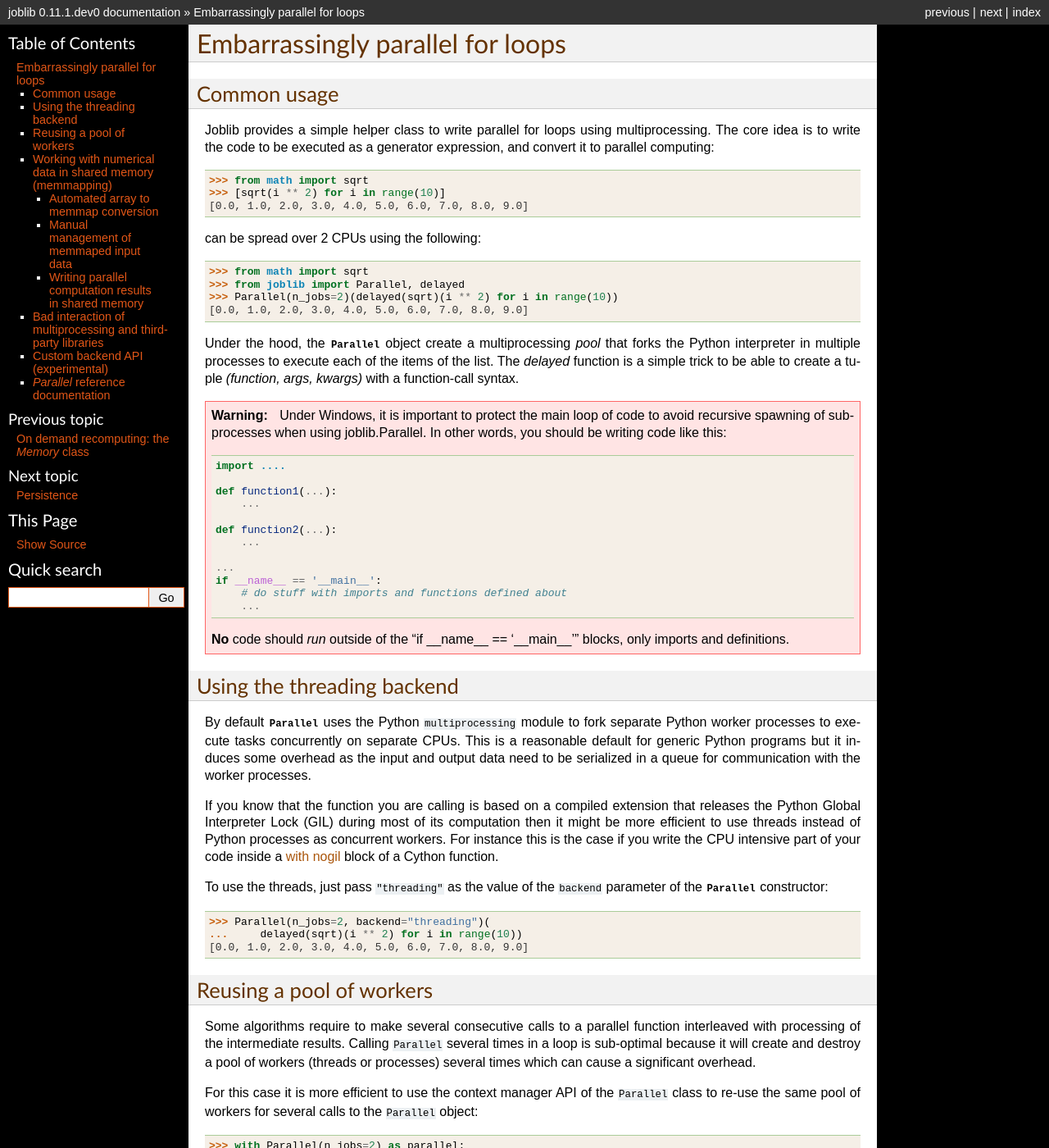
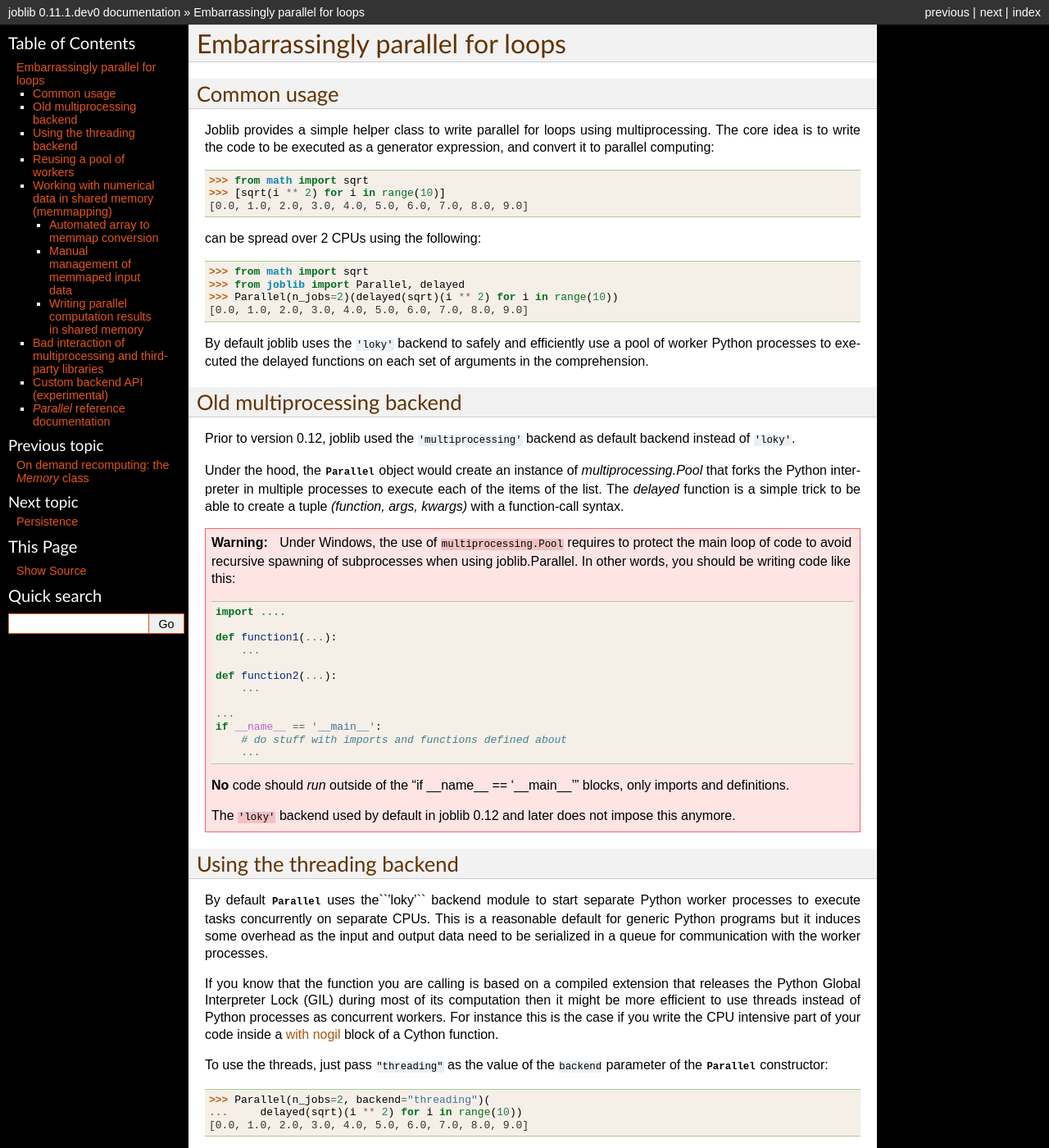
Before and after one commit to joblib/joblib, a Sphinx documentation site: the page built from doc/parallel.rst, in a window 1280 px wide and 1400 px high. Shown: the whole window at 82% size. Built offline with Sphinx 7.4.7, drawn with Linux system fonts in a browser that asks for light colours; formulas are drawn with MathJax 3; some of the changed text lies outside the part shown.

Commit message:
DOC update doc to mention the new loky backend

```diff
--- a/doc/parallel.rst
+++ b/doc/parallel.rst
@@ -21,17 +21,29 @@ can be spread over 2 CPUs using the following::
     >>> Parallel(n_jobs=2)(delayed(sqrt)(i ** 2) for i in range(10))
     [0.0, 1.0, 2.0, 3.0, 4.0, 5.0, 6.0, 7.0, 8.0, 9.0]
 
-Under the hood, the :class:`Parallel` object create a multiprocessing
-`pool` that forks the Python interpreter in multiple processes to execute
-each of the items of the list. The `delayed` function is a simple trick
-to be able to create a tuple `(function, args, kwargs)` with a
-function-call syntax.
+By default joblib uses the ``'loky'`` backend to safely and efficiently
+use a pool of worker Python processes to executed the delayed functions
+on each set of arguments in the comprehension.
+
+
+Old multiprocessing backend
+===========================
+
+Prior to version 0.12, joblib used the ``'multiprocessing'`` backend as
+default backend instead of ``'loky'``.
+
+Under the hood, the :class:`Parallel` object would create an instance of
+`multiprocessing.Pool` that forks the Python interpreter in multiple
+processes to execute each of the items of the list. The `delayed`
+function is a simple trick to be able to create a tuple `(function,
+args, kwargs)` with a function-call syntax.
 
 .. warning::
 
-   Under Windows, it is important to protect the main loop of code to
-   avoid recursive spawning of subprocesses when using joblib.Parallel.
-   In other words, you should be writing code like this:
+   Under Windows, the use of ``multiprocessing.Pool`` requires to
+   protect the main loop of code to avoid recursive spawning of
+   subprocesses when using joblib.Parallel. In other words, you should
+   be writing code like this:
 
    .. code-block:: python
 
@@ -51,15 +63,18 @@ function-call syntax.
    **No** code should *run* outside of the "if __name__ == '__main__'"
    blocks, only imports and definitions.
 
+   The ``'loky'`` backend used by default in joblib 0.12 and later does
+   not impose this anymore.
+
 
 Using the threading backend
 ===========================
 
-By default :class:`Parallel` uses the Python ``multiprocessing`` module to fork
-separate Python worker processes to execute tasks concurrently on separate
-CPUs. This is a reasonable default for generic Python programs but it induces
-some overhead as the input and output data need to be serialized in a queue for
-communication with the worker processes.
+By default :class:`Parallel` uses the``'loky'`` backend module to start
+separate Python worker processes to execute tasks concurrently on
+separate CPUs. This is a reasonable default for generic Python programs
+but it induces some overhead as the input and output data need to be
+serialized in a queue for communication with the worker processes.
 
 If you know that the function you are calling is based on a compiled extension
 that releases the Python Global Interpreter Lock (GIL) during most of its
@@ -75,6 +90,13 @@ parameter of the :class:`Parallel` constructor:
 
     >>> Parallel(n_jobs=2, backend="threading")(
     ...     delayed(sqrt)(i ** 2) for i in range(10))
+    [0.0, 1.0, 2.0, 3.0, 4.0, 5.0, 6.0, 7.0, 8.0, 9.0]
+
+or alternatively using a context manager:
+
+    >>> from joblib import parallel_backend
+    >>> with parallel_backend('threading'):
+    ...    Parallel(n_jobs=2)(delayed(sqrt)(i ** 2) for i in range(10))
     [0.0, 1.0, 2.0, 3.0, 4.0, 5.0, 6.0, 7.0, 8.0, 9.0]
 
 
@@ -105,16 +127,24 @@ the ``Parallel`` object::
 
 .. include:: parallel_numpy.rst
 
+Note that the ``'loky'`` backend now used by default for process-based
+parallelism automatically tries to maintain and reuse a pool of workers
+by it-self.
+
 
 Bad interaction of multiprocessing and third-party libraries
 ============================================================
+
+Joblib version 0.12 and later are no longer subject to this problem
+thanks to the use of `loky <https://github.com/tomMoral/loky>`_ as the
+new default backend for process-based parallelism.
 
 Prior to Python 3.4 the ``'multiprocessing'`` backend of joblib can only use
 the ``fork`` strategy to create worker processes under non-Windows systems.
 This can cause some third-party libraries to crash or freeze. Such libraries
 include as Apple vecLib / Accelerate (used by NumPy under OSX), some old
 version of OpenBLAS (prior to 0.2.10) or the OpenMP runtime implementation from
-GCC.
+GCC used internally by third-party libraries such as XGBoost, spaCy, OpenCV...
 
 To avoid this problem ``joblib.Parallel`` can be configured to use the
 ``'forkserver'`` start method on Python 3.4 and later. The start method has to
@@ -138,11 +168,11 @@ Custom backend API (experimental)
 .. warning:: The custom backend API is experimental and subject to change
     without going through a deprecation cycle.
 
-User can provide their own implementation of a parallel processing backend in
-addition to the ``'multiprocessing'`` and ``'threading'`` backends provided by
-default. A backend is registered with the
-:func:`joblib.register_parallel_backend` function by passing a name and a
-backend factory.
+User can provide their own implementation of a parallel processing
+backend in addition to the ``'loky'``, ``'threading'``,
+``'multiprocessing'`` backends provided by default. A backend is
+registered with the :func:`joblib.register_parallel_backend` function by
+passing a name and a backend factory.
 
 The backend factory can be any callable that returns an instance of
 ``ParallelBackendBase``. Please refer to the `default backends source code`_ as
```
Also changed, not shown: 1 other file.
